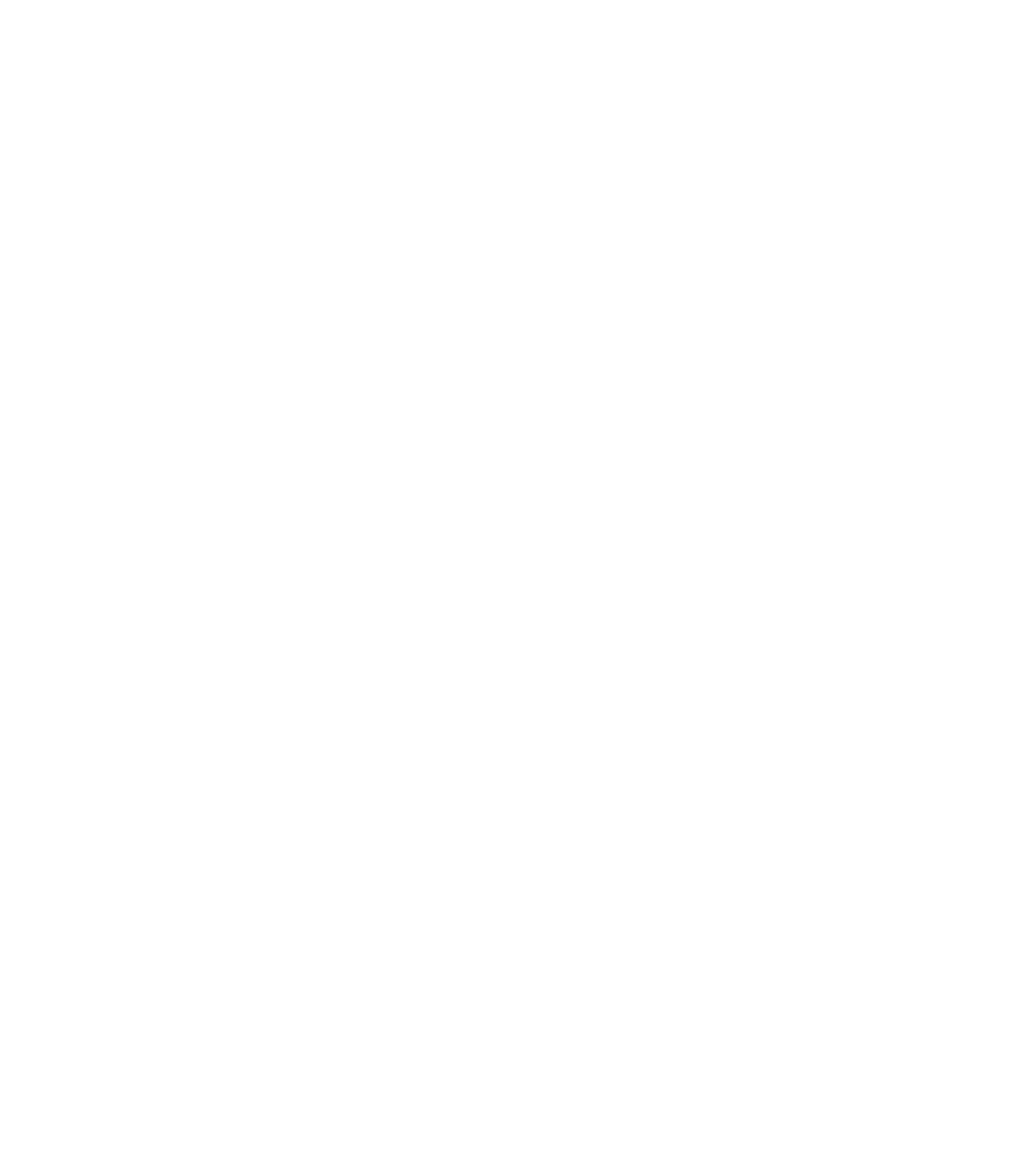
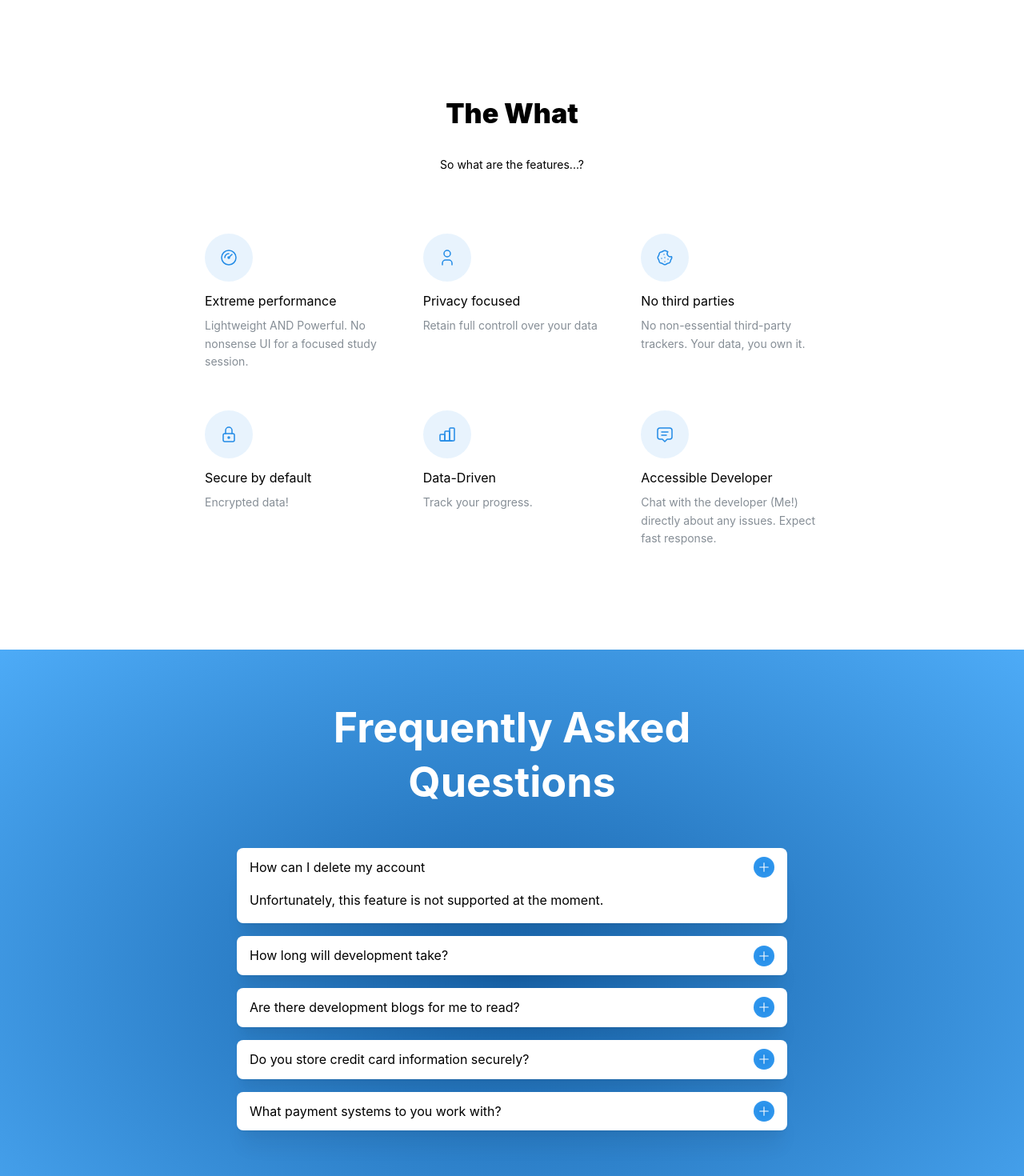
Before and after one commit to John-I-Am/pexo, a Next.js app: page / in a window 1280 px wide. Shown: the part 740-2210 px from the top of the page at 80% size. Before the commit the page ends 860 px from the top, so only its background shows below. Built offline with nearby package versions, Linux system fonts and the light colour scheme.

Commit message:
feat(homePage): add additional sections

```diff
--- a/app/page.tsx
+++ b/app/page.tsx
@@ -1,11 +1,15 @@
 import { HeroSection } from '@/components/HeroSection/HeroSection';
 import { Header } from '@/components/Header/Header';
+import { FeaturesGrid } from '@/components/FeaturesGrid/FeaturesGrid';
+import { Faq } from '@/components/Faq/Faq';
 
 export default function HomePage() {
   return (
     <>
       <Header />
       <HeroSection />
+      <FeaturesGrid />
+      <Faq />
     </>
   );
 }
--- /dev/null
+++ b/components/Faq/Faq.module.css
@@ -0,0 +1,72 @@
+.wrapper {
+  padding-top: calc(var(--mantine-spacing-xl) * 2);
+  min-height: rem(820px);
+  background-image: radial-gradient(
+    var(--mantine-color-blue-9) 0%,
+    var(--mantine-color-blue-4) 100%
+  );
+  background-repeat: no-repeat;
+  background-position: top left;
+  position: relative;
+  color: var(--mantine-color-black);
+}
+
+.title {
+  color: var(--mantine-color-white);
+  font-size: 52px;
+  font-family:
+    Greycliff CF,
+    var(--mantine-font-family);
+  margin-bottom: calc(var(--mantine-spacing-xl) * 1.5);
+}
+
+.item {
+  background-color: var(--mantine-color-white);
+  border-bottom: 0;
+  border-radius: var(--mantine-radius-md);
+  box-shadow: var(--mantine-shadow-lg);
+  overflow: hidden;
+}
+
+.control {
+  font-size: var(--mantine-font-size-lg);
+  padding: var(--mantine-spacing-lg) var(--mantine-spacing-xl);
+  color: var(--mantine-color-black);
+
+  @mixin hover {
+    background-color: transparent;
+  }
+}
+
+.content {
+  padding-left: var(--mantine-spacing-xl);
+  line-height: 1.6;
+  color: var(--mantine-color-black);
+}
+
+.icon {
+  margin-left: var(--mantine-spacing-md);
+}
+
+.gradient {
+  background-image: radial-gradient(
+    var(--mantine-color-blue-6) 0%,
+    var(--mantine-color-blue-5) 100%
+  );
+}
+
+.itemOpened {
+  & .icon {
+    transform: rotate(45deg);
+  }
+}
+
+.button {
+  display: block;
+  margin-top: var(--mantine-spacing-md);
+
+  @media (max-width: $mantine-breakpoint-sm) {
+    display: block;
+    width: 100%;
+  }
+}
--- /dev/null
+++ b/components/Faq/Faq.tsx
@@ -0,0 +1,60 @@
+'use client';
+
+import { Title, Container, Accordion, ThemeIcon, rem } from '@mantine/core';
+import { IconPlus } from '@tabler/icons-react';
+import classes from './Faq.module.css';
+
+export function Faq() {
+  return (
+    <div className={classes.wrapper}>
+      <Container size="sm">
+        <Title ta="center" className={classes.title}>
+          Frequently Asked Questions
+        </Title>
+
+        <Accordion
+          chevronPosition="right"
+          defaultValue="reset-password"
+          chevronSize={26}
+          variant="separated"
+          disableChevronRotation
+          styles={{ label: { color: 'var(--mantine-color-black)' }, item: { border: 0 } }}
+          chevron={
+            <ThemeIcon radius="xl" className={classes.gradient} size={26}>
+              <IconPlus style={{ width: rem(18), height: rem(18) }} stroke={1.5} />
+            </ThemeIcon>
+          }
+        >
+          <Accordion.Item className={classes.item} value="reset-password">
+            <Accordion.Control>How can I delete my account</Accordion.Control>
+            <Accordion.Panel>
+              Unfortunately, this feature is not supported at the moment.
+            </Accordion.Panel>
+          </Accordion.Item>
+
+          <Accordion.Item className={classes.item} value="another-account">
+            <Accordion.Control>How long will development take?</Accordion.Control>
+            <Accordion.Panel>However long it needs.</Accordion.Panel>
+          </Accordion.Item>
+
+          <Accordion.Item className={classes.item} value="newsletter">
+            <Accordion.Control>Are there development blogs for me to read?</Accordion.Control>
+            <Accordion.Panel>Soon.</Accordion.Panel>
+          </Accordion.Item>
+
+          <Accordion.Item className={classes.item} value="credit-card">
+            <Accordion.Control>Do you store credit card information securely?</Accordion.Control>
+            <Accordion.Panel>
+              We do not store any payment details. All transactions are done securely by Stripe.
+            </Accordion.Panel>
+          </Accordion.Item>
+
+          <Accordion.Item className={classes.item} value="payment">
+            <Accordion.Control>What payment systems to you work with?</Accordion.Control>
+            <Accordion.Panel>Everything but cash.</Accordion.Panel>
+          </Accordion.Item>
+        </Accordion>
+      </Container>
+    </div>
+  );
+}
--- /dev/null
+++ b/components/FeaturesGrid/FeaturesGrid.module.css
@@ -0,0 +1,29 @@
+.container {
+  @media (max-width: $mantine-breakpoint-sm) {
+    margin-top: calc(var(--mantine-spacing-xl) * 4);
+  }
+
+  margin-bottom: calc(var(--mantine-spacing-xl) * 4);
+}
+
+.title {
+  font-family:
+    Greycliff CF,
+    var(--mantine-font-family);
+  font-weight: 900;
+  margin-bottom: var(--mantine-spacing-md);
+  text-align: center;
+
+  @media (max-width: $mantine-breakpoint-sm) {
+    font-size: rem(28px);
+    text-align: left;
+  }
+}
+
+.description {
+  text-align: center;
+
+  @media (max-width: $mantine-breakpoint-sm) {
+    text-align: left;
+  }
+}
--- /dev/null
+++ b/components/FeaturesGrid/FeaturesGrid.tsx
@@ -0,0 +1,90 @@
+import { ThemeIcon, Text, Title, Container, SimpleGrid, rem, Stack } from '@mantine/core';
+import {
+  IconGauge,
+  IconCookie,
+  IconUser,
+  IconMessage2,
+  IconLock,
+  IconChartBar,
+} from '@tabler/icons-react';
+import classes from './FeaturesGrid.module.css';
+
+export const featuresData = [
+  {
+    icon: IconGauge,
+    title: 'Extreme performance',
+    description: 'Lightweight AND Powerful. No nonsense UI for a focused study session.',
+  },
+  {
+    icon: IconUser,
+    title: 'Privacy focused',
+    description: 'Retain full controll over your data',
+  },
+  {
+    icon: IconCookie,
+    title: 'No third parties',
+    description: 'No non-essential third-party trackers. Your data, you own it.',
+  },
+  {
+    icon: IconLock,
+    title: 'Secure by default',
+    description: 'Encrypted data!',
+  },
+  {
+    icon: IconChartBar,
+    title: 'Data-Driven',
+    description: 'Track your progress.',
+  },
+  {
+    icon: IconMessage2,
+    title: 'Accessible Developer',
+    description: 'Chat with the developer (Me!) directly about any issues. Expect fast response.',
+  },
+];
+
+interface FeatureProps {
+  icon: React.FC<any>;
+  title: React.ReactNode;
+  description: React.ReactNode;
+}
+
+export function Feature({ icon: Icon, title, description }: FeatureProps) {
+  return (
+    <div>
+      <ThemeIcon variant="light" size={60} radius={40}>
+        <Icon stroke={1.5} />
+      </ThemeIcon>
+      <Text mt="sm" mb={7}>
+        {title}
+      </Text>
+      <Text size="sm" c="dimmed" lh={1.6}>
+        {description}
+      </Text>
+    </div>
+  );
+}
+
+export function FeaturesGrid() {
+  const features = featuresData.map((feature, index) => <Feature {...feature} key={index} />);
+
+  return (
+    <Stack align="center" justify="center" px="20%" className={classes.container}>
+      <Title className={classes.title}>The What</Title>
+
+      <Container size={560} p={0}>
+        <Text size="sm" className={classes.description}>
+          So what are the features...?
+        </Text>
+      </Container>
+
+      <SimpleGrid
+        mt={60}
+        cols={{ base: 1, sm: 2, md: 3 }}
+        spacing={{ base: 'xl', md: 50 }}
+        verticalSpacing={{ base: 'xl', md: 50 }}
+      >
+        {features}
+      </SimpleGrid>
+    </Stack>
+  );
+}
--- a/components/HeroSection/HeroSection.module.css
+++ b/components/HeroSection/HeroSection.module.css
@@ -46,6 +46,8 @@
 
   @media (max-width: $mantine-breakpoint-sm) {
     flex-direction: column;
+    width: fit-content;
+    align-self: center;
   }
 }
 
```
